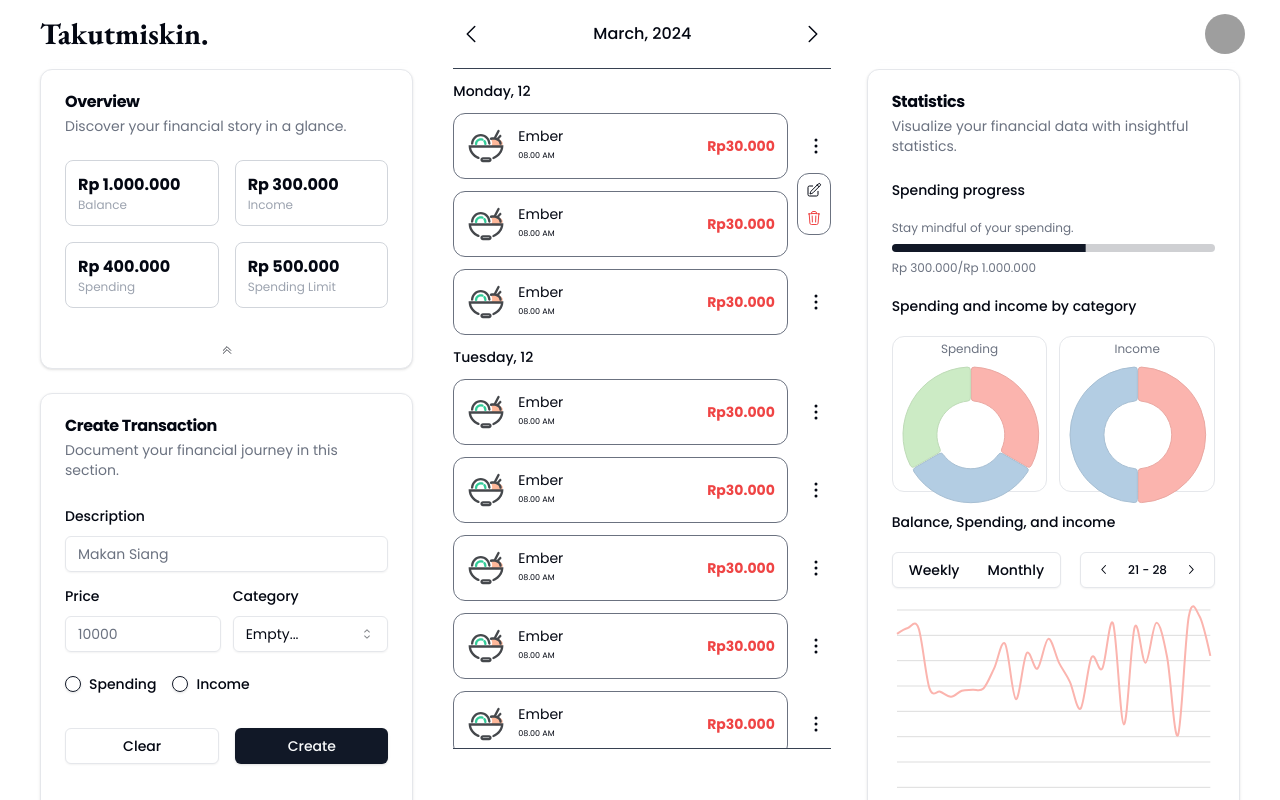
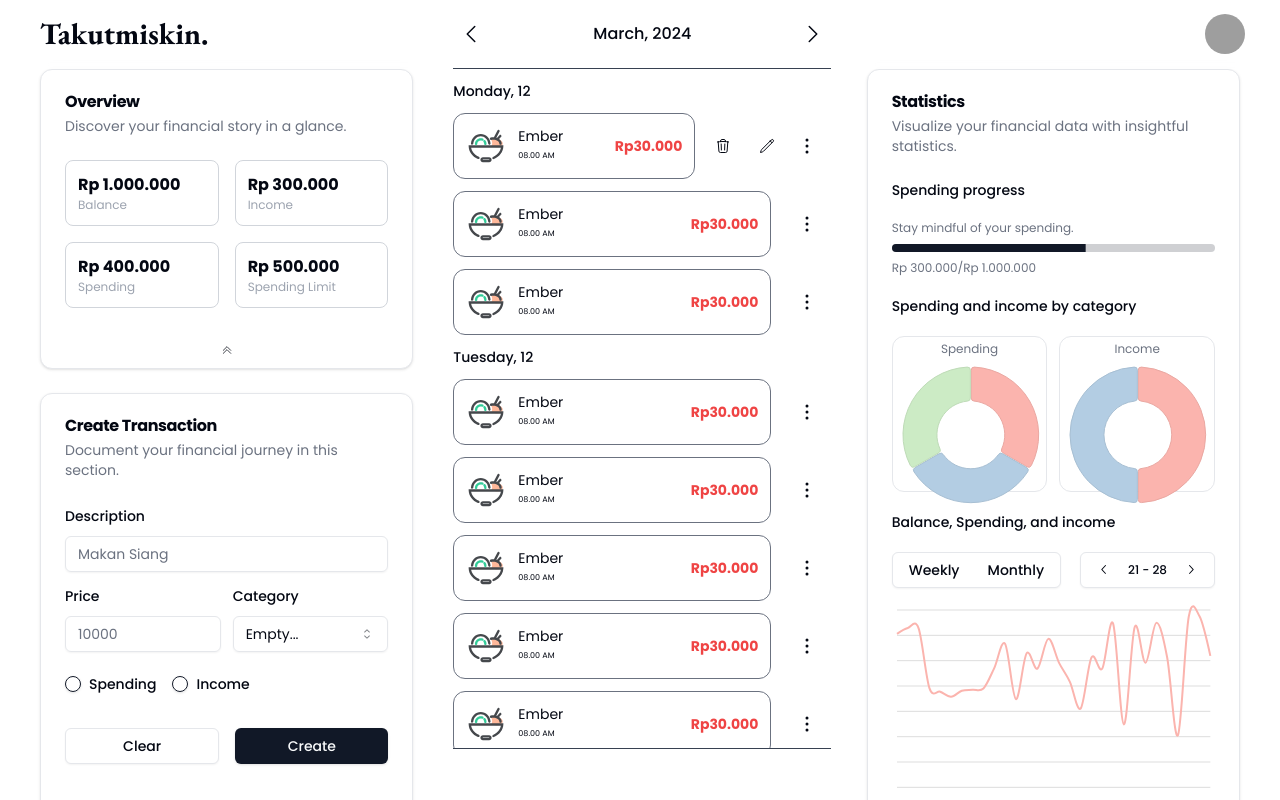
Before and after one commit to Rasikhkp/Cashzzle-frontend, a Next.js app: page / in a window 1280 px wide. Both pictures are taken after a click on the button 815 px from the left and 146 px from the top of the page. Shown: the top 800 px of the page. Built offline with nearby package versions, Linux system fonts and the light colour scheme; grey boxes are pictures that could not be loaded.

Commit message:
feat: change client side edit and delete transaction style

```diff
--- a/app/_components/transaction.tsx
+++ b/app/_components/transaction.tsx
@@ -3,19 +3,21 @@
 import { Button } from "@/components/ui/button";
 import {
     EllipsisVerticalIcon,
+    PencilIcon,
     PencilSquareIcon,
     TrashIcon,
 } from "@heroicons/react/24/outline";
 import Image from "next/image";
 import food from "@/public/food.svg";
 import { useEffect, useState } from "react";
+import { AnimatePresence, motion } from "framer-motion";
 
 const Transaction = () => {
     const [openOption, setOpenOption] = useState(false);
 
     return (
-        <div className="flex gap-3 items-center relative">
-            <div className="w-full flex items-center justify-between rounded-xl p-3 bg-white border border-gray-500">
+        <div className="flex items-center relative">
+            <div className="w-full mr-3 flex items-center justify-between rounded-xl p-3 bg-white border border-gray-500">
                 <div className="flex gap-3">
                     <Image alt="food" src={food} width={40} />
                     <div className="flex flex-col justify-center">
@@ -27,26 +29,49 @@ const Transaction = () => {
                 <div className="font-bold text-red-500 text-sm">Rp30.000</div>
             </div>
 
-            <Button
+            <AnimatePresence>
+                {openOption && (
+                    <motion.div
+                        className="flex gap-3 overflow-clip"
+                        initial={{
+                            width: 0
+                        }}
+                        animate={{
+                            width: 120,
+                            transition: {
+                                type: "spring",
+                                bounce: .3,
+                                duration: .4
+                            }
+                        }}
+                        exit={{
+                            width: 0,
+                            gap: 0,
+                            transition: {
+                                type: "easeIn",
+                                duration: .2
+                            }
+                        }}
+                    >
+                        <button className="transition-all rounded-full w-8 h-8 hover:bg-gray-100 active:bg-gray-200 flex justify-center items-center">
+                            <TrashIcon className="w-4" />
+                        </button>
+
+                        <button className="transition-all rounded-full w-8 h-8 hover:bg-gray-100 active:bg-gray-200 flex justify-center items-center">
+                            <PencilIcon className="w-4" />
+                        </button>
+                    </motion.div>
+                )}
+            </AnimatePresence>
+
+
+            <button
+                className="w-8 h-8 mx-2 flex flex-none justify-center items-center rounded-full hover:bg-gray-100 active:bg-gray-200 transition-all"
                 onClick={() => setOpenOption(!openOption)}
-                variant={"ghost"}
-                size={"icon"}
             >
                 <EllipsisVerticalIcon className="h-6" />
-            </Button>
+            </button>
 
-            <div
-                className={`${
-                    openOption ? "opacity-100 z-10" : "opacity-0 -z-0"
-                } transition-all duration-300 rounded-xl options flex flex-col bg-white p-1 border border-gray-500 absolute gap-1 -bottom-14 right-0`}
-            >
-                <button className="rounded-lg flex items-center justify-center w-6 h-6 transition-all hover:bg-gray-200 active:bg-gray-300">
-                    <PencilSquareIcon className="w-4" />
-                </button>
-                <button className="rounded-lg flex items-center justify-center w-6 h-6 transition-all hover:bg-gray-200 active:bg-gray-300">
-                    <TrashIcon className="w-4 text-red-500" />
-                </button>
-            </div>
         </div>
     );
 };
```
